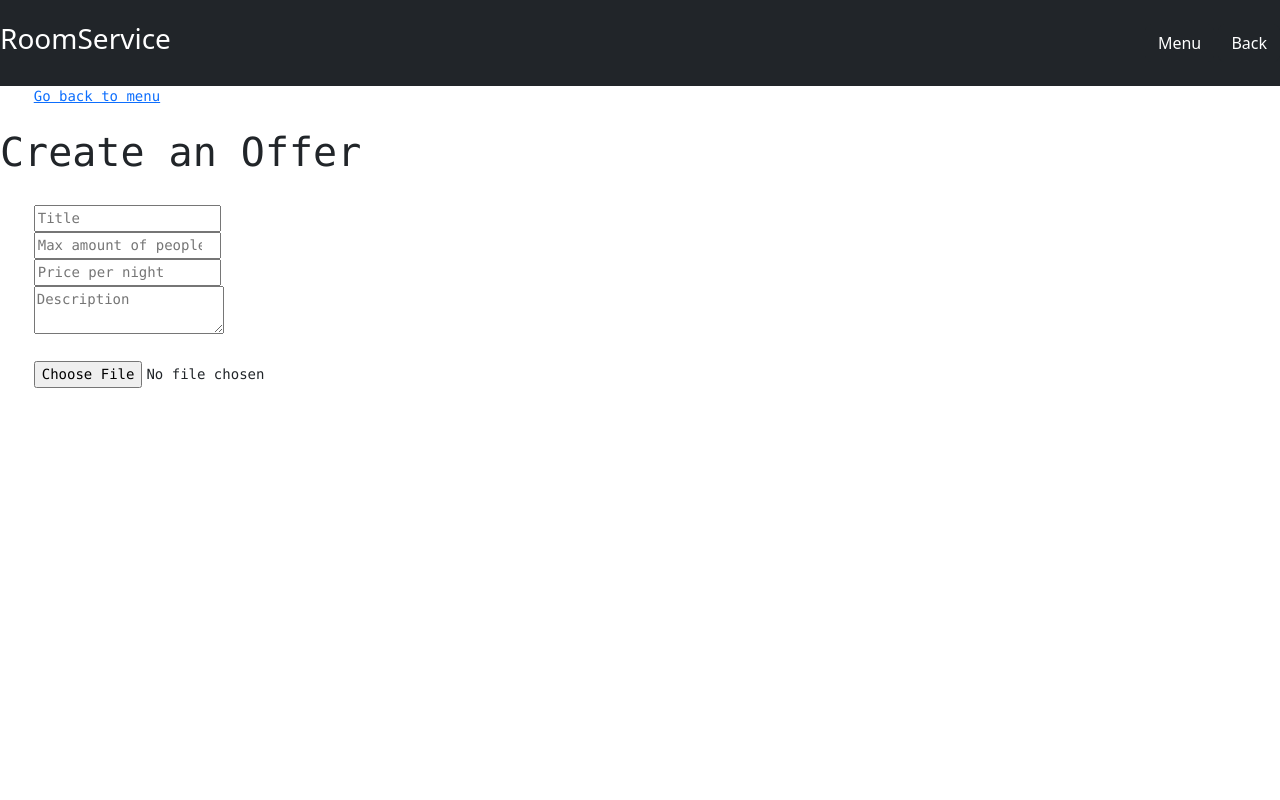
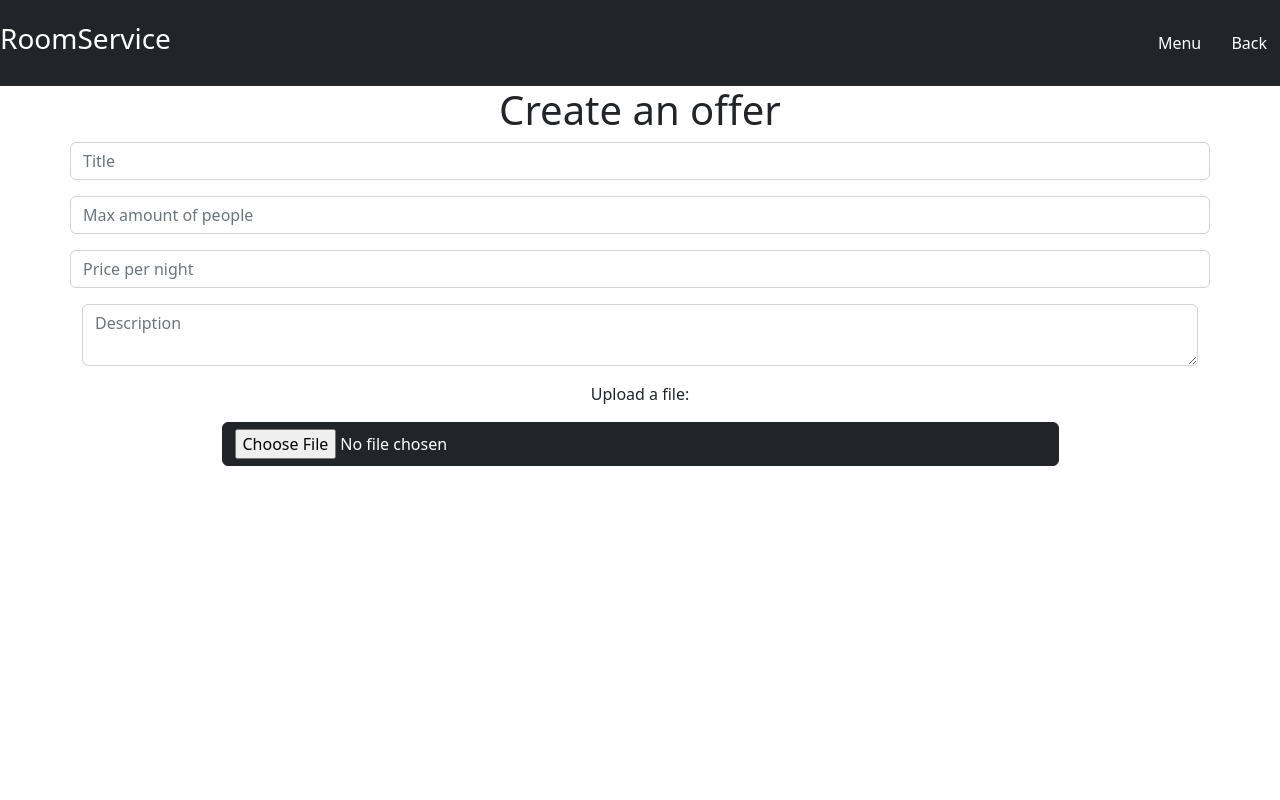
Before and after one commit to rpowroznik17/room-service, a Vue app: page /create-offer in a window 1280 px wide. Shown: the top 800 px of the page. Built offline with nearby package versions, Linux system fonts and the light colour scheme; no server answers; sample sign-in values are in the browser's storage.

Commit message:
final-style

```diff
--- a/src/views/BookingHistory.vue
+++ b/src/views/BookingHistory.vue
@@ -1,20 +1,23 @@
 <template>
-  <pre>
+  <div class="container-md">
     <div>
       <h2 class="text-center">My reservations:</h2>
-      <ul class="no-dot">
+      <ul class="list-group no-dot">
         <li v-for="booking in bookings" :key="booking.id">
-          <h3>{{ offers[booking.offer].title }}</h3>
+          <h3 class="text-center">{{ offers[booking.offer].title }}</h3>
           <p>Nights: {{ booking.nights }}</p>
-          <p>Total price: {{ booking.total_price }} zł</p>
-          <p>Rating:</p><input type="number" min="1" max="5" v-model="booking.rating">
+          <p class="pb-2">Total price: {{ booking.total_price }} zł</p>
+          <p class="d-inline">Rating (1-5):</p>
+          <input class="d-inline pb-2" type="number" min="1" max="5" v-model="booking.rating">
           <p>Describe:</p>
-          <textarea v-model="booking.review"></textarea>
-          <button @click="submitReview(booking)">Save opinion</button>
+          <textarea class="form-control pb-2 mb-2" v-model="booking.review"></textarea>
+          <div class="text-center">
+          <button class="btn w-75 btn-dark" @click="submitReview(booking)">Save opinion</button>
+          </div>
         </li>
       </ul>
     </div>
-  </pre>
+  </div>
 </template>
 <script>
 import { db } from "../main.js";
--- a/src/views/CreateOffer.vue
+++ b/src/views/CreateOffer.vue
@@ -1,18 +1,24 @@
 <template>
-  <pre>
-    <router-link to="/menu">Go back to menu</router-link>
-    <h1>Create an Offer</h1>
-    <input type="text" placeholder="Title" v-model="title" required />
-    <input type="number" placeholder="Max amount of people" v-model="max_amount_of_people" required/>
-    <input type="number" placeholder="Price per night" v-model="price_per_night" required/>
-    <textarea placeholder="Description" v-model="description"></textarea>
+  <div class="container-md text-center">
+    <h1>Create an offer</h1>
+    <div class="row pb-3">
+      <input type="text" class="form-control" placeholder="Title" v-model="title" required />
+    </div>
+    <div class="row pb-3">
+      <input type="number" class="form-control" placeholder="Max amount of people" v-model="max_amount_of_people" required/>
+    </div>
+    <div class="row pb-3">
 
-    <input type="file" @change="handleFileUpload"/>
-    <img :src="imageUrl" v-if="imageUrl" />
+      <input type="number" class="form-control" placeholder="Price per night" v-model="price_per_night" required/>
+    </div>
+    <textarea placeholder="Description" class="form-control" v-model="description"></textarea>
+    <p class=mt-3>Upload a file:</p>
+    <input class="btn w-75 btn-dark" type="file" @change="handleFileUpload"/>
+    <img :src="imageUrl" class="img-fluid mx-auto mb-3" style="width:100%" v-if="imageUrl" />
 
-    <div id="map" style="width: 900px; height: 580px"></div>
-    <button @click="createOffer">Post offer</button>
-  </pre>
+    <div id="map" class="img-fluid mx-auto mb-3 mt-3"  style="width: 900px; height: 580px"></div>
+    <button class="my-3 w-75 btn btn-dark" @click="createOffer">Post offer</button>
+  </div>
 </template>
 
 <script setup>
--- a/src/views/Menu.vue
+++ b/src/views/Menu.vue
@@ -2,11 +2,11 @@
   <div class="container-md text-center">
         <h1 class="pt-2">Menu</h1>
         <img src="/icons/512.png" class="img-fluid mx-auto">
-        <router-link to="/offers" type="button" class="btn w-75 btn-dark mb-3">Offers</router-link><br>
+        <router-link to="/offers" type="button" class="btn w-75 btn-dark mb-3">Rent an appartment</router-link><br>
         <router-link to="/bookinghistory" type="button" class="btn w-75 btn-dark">Check your booking history</router-link>
         <img src="/icons/megaphone.jpg" class="img-fluid mx-auto">
-        <router-link to="/create-offer" type="button" class="btn w-75 btn-dark mb-3">CreateOffer</router-link>
-        <router-link to="/usersoffers" type="button" class="btn w-75 btn-dark mb-3">Check you offers</router-link>
+        <router-link to="/create-offer" type="button" class="btn w-75 btn-dark mb-3">Place an offer</router-link>
+        <router-link to="/usersoffers" type="button" class="btn w-75 btn-dark mb-3">Check your offers</router-link>
         <button @click="handleSignOut" v-if="isLoggedIn" type="button" class="btn w-75 btn-secondary mb-5">Logout</button>
     </div>
 </template>
--- a/src/views/OfferDetails.vue
+++ b/src/views/OfferDetails.vue
@@ -2,16 +2,18 @@
     <div class="container-mb mx-auto" style="max-width: 80%">
       <div class = "text-center">
       <h1>{{ offer.title }}</h1>
-      <img :src="offer.imageURL" alt="Offer Image" class="img-fluid mx-auto mb-3" v-if="offer.imageURL">
+      <img :src="offer.imageURL" alt="Offer Image" class="img-fluid mx-auto mb-3" style="width:100%" v-if="offer.imageURL">
       </div>
       <h5>Description</h5>
       <p>{{ offer.description }}</p>
       <h5>{{ offer.price_per_night }} PLN/night</h5>
       <p>Max amount of people: {{ offer.max_amount_of_people }}</p>
-      <div class = "">
-        <p style="display: inline;">Nights: {{ counter }}</p>
-        <button class="my-3 w-25 btn btn-dark" v-on:click="counter += 1">+</button>
+      <div class = "container text-center">
+        <p>Nights: {{ counter }}</p>
+        <div class="container text-center">
+        <button class="my-3 w-25 btn btn-dark text-center" v-on:click="counter += 1">+</button>
         <button style="display: inline;" class="my-3 w-25 btn btn-dark" v-on:click="counter > 0 ? counter -= 1 : null" :disabled="counter == 0">-</button>
+        </div>
       </div>
       <h5>Total price: {{ totalPrice }}</h5>
       <div id="map" class="img-fluid mx-auto mb-3" style="width: 900px; height: 580px"></div>
--- a/src/views/Offers.vue
+++ b/src/views/Offers.vue
@@ -1,18 +1,17 @@
 <template>
   <div class="container-md">
-    <h1>Find your perfect accomodation</h1>
+    <h1 class="text-center">Find your perfect accomodation</h1>
     <div class="container">
       <div>
       <ul class="list-group no-dot">
         <li v-for="offer in offers" :key="offer.id">
           <h1 class="text-center">{{ offer.title }}</h1>
-          <div class="container w-25 float-start">
-            <p class="text-left">Price per night: {{ offer.price_per_night }} zł</p>
-            <p class="text-left">Max amount of people: {{ offer.max_amount_of_people }}</p>
-            <p class="text-left">Description: {{ offer.description }}</p>
+          <div class="text-center">
+            <h6 class="d-inline">Price per night: {{ offer.price_per_night }} zł</h6> |
+            <h6 class="d-inline">Max amount of people: {{ offer.max_amount_of_people }}</h6>
           </div>
-          <div class="container w-75 float-end">
-            <img v-if="offer.imageURL" :src="offer.imageURL" alt="Offer Image" class="img-fluid mx-auto mb-3">
+          <div>
+            <img v-if="offer.imageURL" :src="offer.imageURL" alt="Offer Image" class="img-fluid mx-auto mb-3" style="width:100%">
           </div>
           <router-link :to="{ name: 'OfferDetails', params: { id: offer.id } }" class="btn w-100 btn-dark mb-5">
             Check offer
--- a/src/views/UsersOffers.vue
+++ b/src/views/UsersOffers.vue
@@ -1,23 +1,23 @@
 <template>
-  <pre>
+  <div class="container-md text-center">
     <div>
       <h1>My offers</h1>
       <div v-if="offers.length === 0">
         <p>You haven't added any offers yet.</p>
       </div>
       <div v-else>
-      <ul class="no-dot">
+      <ul class="list-group no-dot">
         <li v-for="offer in offers" :key="offer.id">
           <h2>{{ offer.title }}</h2>
-          <p>Price per night: {{ offer.price_per_night }} zł</p>
-          <p> Max amount of people: {{ offer.max_amount_of_people }}</p>
-          <p>Description: {{ offer.description }}</p>
-          <img v-if="offer.imageURL" :src="offer.imageURL" alt="Offer Image">
+          <p class="d-inline">Price per night: {{ offer.price_per_night }} zł</p>|
+          <p class="d-inline"> Max amount of people: {{ offer.max_amount_of_people }}</p>|
+          <p class="d-inline">Description: {{ offer.description }}</p>
+          <img v-if="offer.imageURL" :src="offer.imageURL" alt="Offer Image" class="img-fluid mx-auto mb-3" style="width:100%">
         </li>
       </ul>
       </div>
     </div>
-  </pre>
+  </div>
 </template>
 
 <script>
```
Also changed, not shown: index.html (line endings or trailing spaces).
